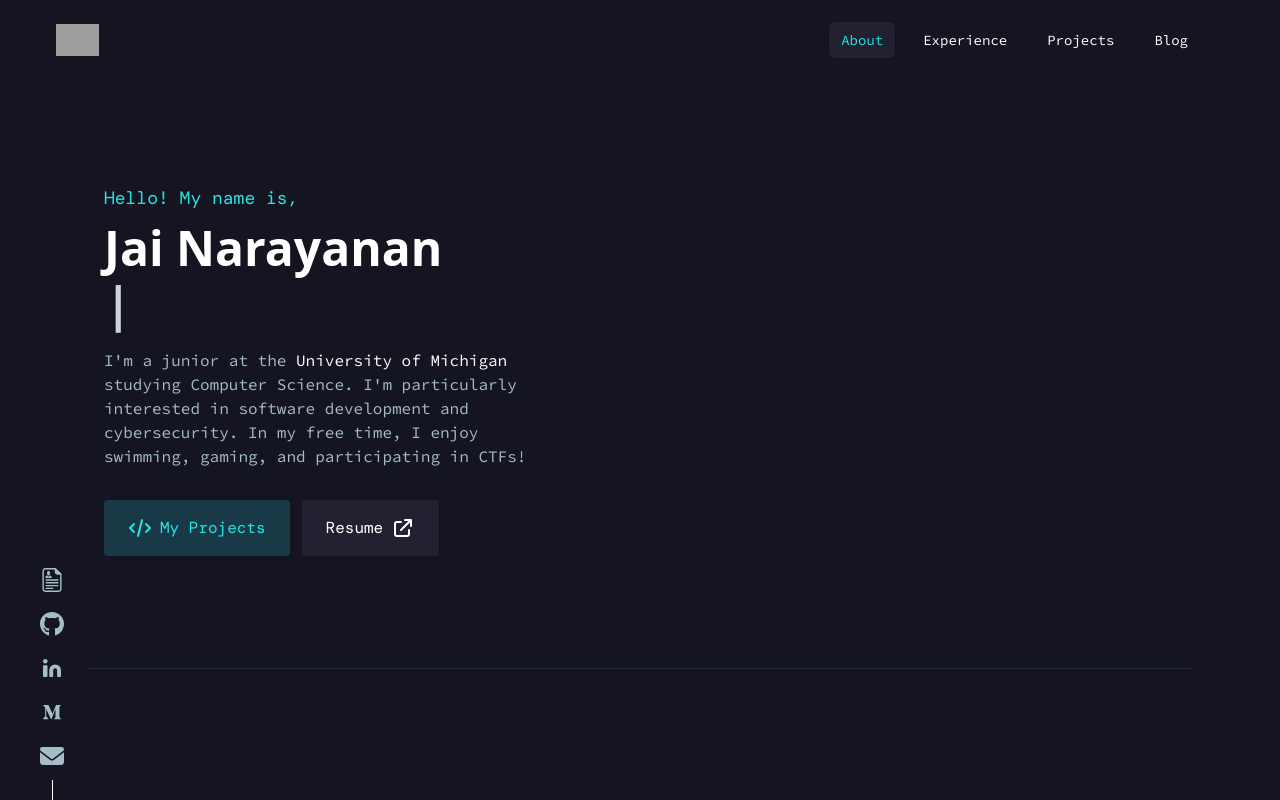
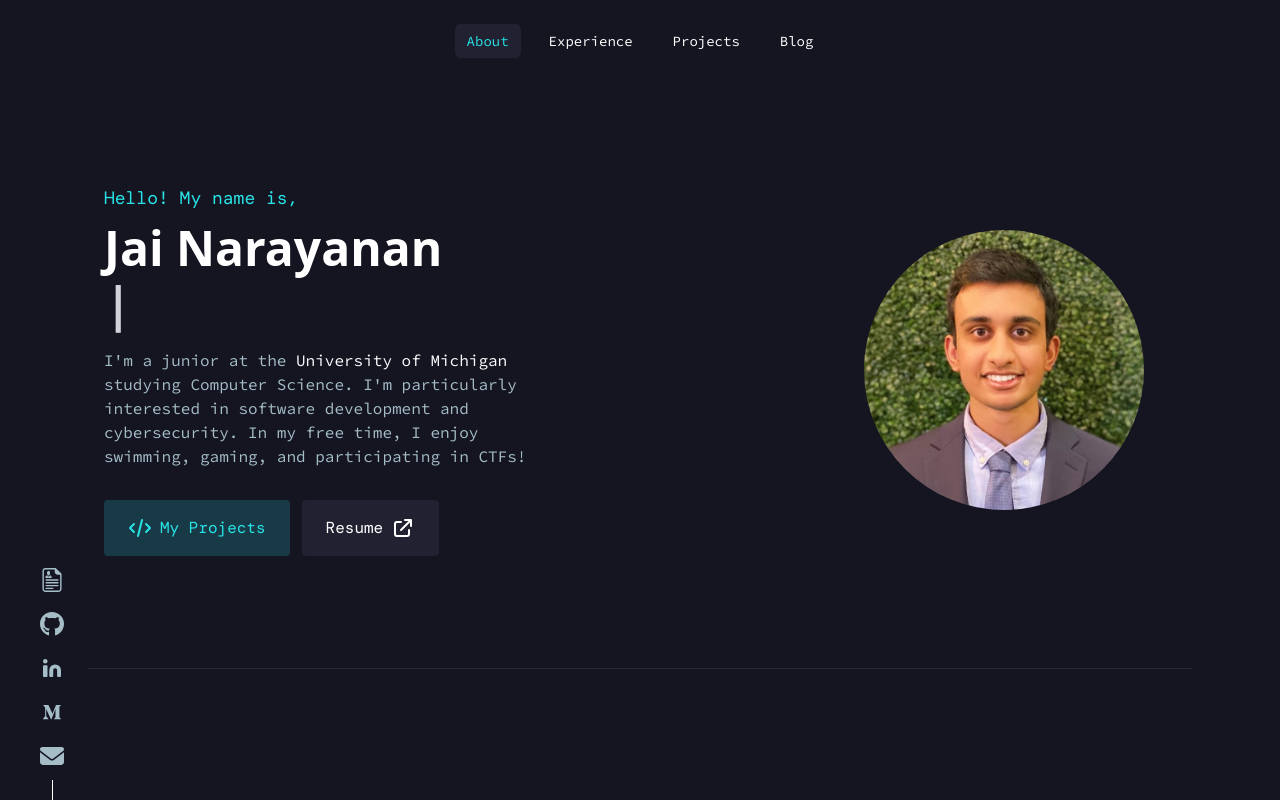
Before and after one commit to JaiNarayanan/JaiNarayanan.github.io, a React (Create React App) app: page / in a window 1280 px wide. Built offline with nearby package versions, Linux system fonts and the light colour scheme; grey boxes are pictures that could not be loaded; a web font is replaced by a local one.

Commit message:
center nav added pfp

```diff
--- a/src/components/Home.js
+++ b/src/components/Home.js
@@ -64,11 +64,11 @@ const Navbar = () => {
           </div>
           <div className="lg:w-6/12 md:w-6/12 w-full p-4 xl:block hidden aos-init aos-animate">
             <div className="flex items-center flex-wrap">
-            <div class="xl:w-1/5 md:w-1/2 w-full"></div>
-            {/* <div class="xl:w-4/5 md:w-1/2 w-full">
-              <img class="inline object-cover mr-2 h-[280px] w-[280px] rounded"
+            <div class="xl:w-2/5 md:w-1/2 w-full"></div>
+            <div class="xl:w-3/5 md:w-1/2 w-full">
+              <img class="inline object-cover mr-2 h-[280px] w-[280px] rounded-full"
               src={ProfileImage} alt="Profile image"/>
-            </div> */}
+            </div>
             </div>
           </div>
         </div>
--- a/src/components/Navbar.js
+++ b/src/components/Navbar.js
@@ -22,8 +22,9 @@ const Navbar = () => {
           <div className="mx-auto px-2 sm:px-6 lg:px-14">
             <div className="relative flex h-16 items-center justify-between">
               <div className="absolute inset-y-0 left-0 flex items-center sm:hidden">
-                {/* Mobile menu button*/}
-                <Disclosure.Button className="inline-flex items-center justify-center rounded-md p-2 text-gray-400 hover:bg-gray-700 hover:text-white focus:outline-none focus:ring-2 focus:ring-inset focus:ring-white">
+                {/* Mobile Button */}
+                <Disclosure.Button className="inline-flex items-center justify-center rounded-md p-2
+                 text-gray-400 hover:bg-gray-700 hover:text-white focus:outline-none focus:ring-2 focus:ring-inset focus:ring-white">
                   <span className="sr-only">Open main menu</span>
                   {open ? (
                     <XMarkIcon className="block h-6 w-6" aria-hidden="true" />
@@ -32,9 +33,9 @@ const Navbar = () => {
                   )}
                 </Disclosure.Button>
               </div>
-              <div className="flex flex-1 items-center justify-center sm:items-stretch sm:justify-start">
-                <div className="flex flex-shrink-0 items-center">
-                    {/* <div className='text-primary-blue text-3xl font-sans'>JAI</div> */}
+              {/* <div className="flex flex-1 items-center justify-center sm:items-stretch sm:justify-start"> */}
+                {/* <div className="flex flex-shrink-0 items-center">
+                  <div className='text-primary-blue text-3xl font-sans'>JAI</div>
                   <img
                     className="block h-8 w-auto lg:hidden"
                     src="https://tailwindui.com/img/logos/mark.svg?color=indigo&shade=500"
@@ -45,16 +46,16 @@ const Navbar = () => {
                     src="https://tailwindui.com/img/logos/mark.svg?color=indigo&shade=500"
                     alt="Your Company"
                   />
-                </div>
-                </div>
-                <div className="hidden sm:ml-6 sm:block">
-                  <div className="flex space-x-4">
+                </div> */}
+              {/* </div> */}
+              <div className="hidden sm:ml-6 sm:block w-full">
+                <div className="text-center space-x-4">
                   {navigation.map((item) => (
                     <a
                       key={item.name}
                       href={item.href}
                       className={classNames(
-                          item.current ? 'bg-primary-hover text-primary-blue' : 'text-white hover:bg-primary-hover hover:text-white',
+                        item.current ? 'font-mono bg-primary-hover text-primary-blue' : 'text-white hover:bg-primary-hover hover:text-white',
                         'px-3 py-2 rounded-md text-sm font-normal font-scp '
                       ) + item.props?.class}
                       aria-current={item.current ? 'page' : undefined}
@@ -78,8 +79,8 @@ const Navbar = () => {
                   as="a"
                   href={item.href}
                   className={classNames(
-                    item.current ? 'bg-gray-900 text-white' : 'text-gray-300 hover:bg-primary-700 hover:text-white',
-                    'block px-3 py-2 rounded-md text-base font-medium font-mono'
+                    item.current ? 'font-mono bg-gray-900 text-white' : 'text-gray-300 hover:bg-primary-700 hover:text-white',
+                    'block px-3 py-2 rounded-md text-base font-medium font-mono '
                   ) + item.props?.class}
                   aria-current={item.current ? 'page' : undefined}
                 >
```
Lines whose indentation alone changed are shown as unchanged.
